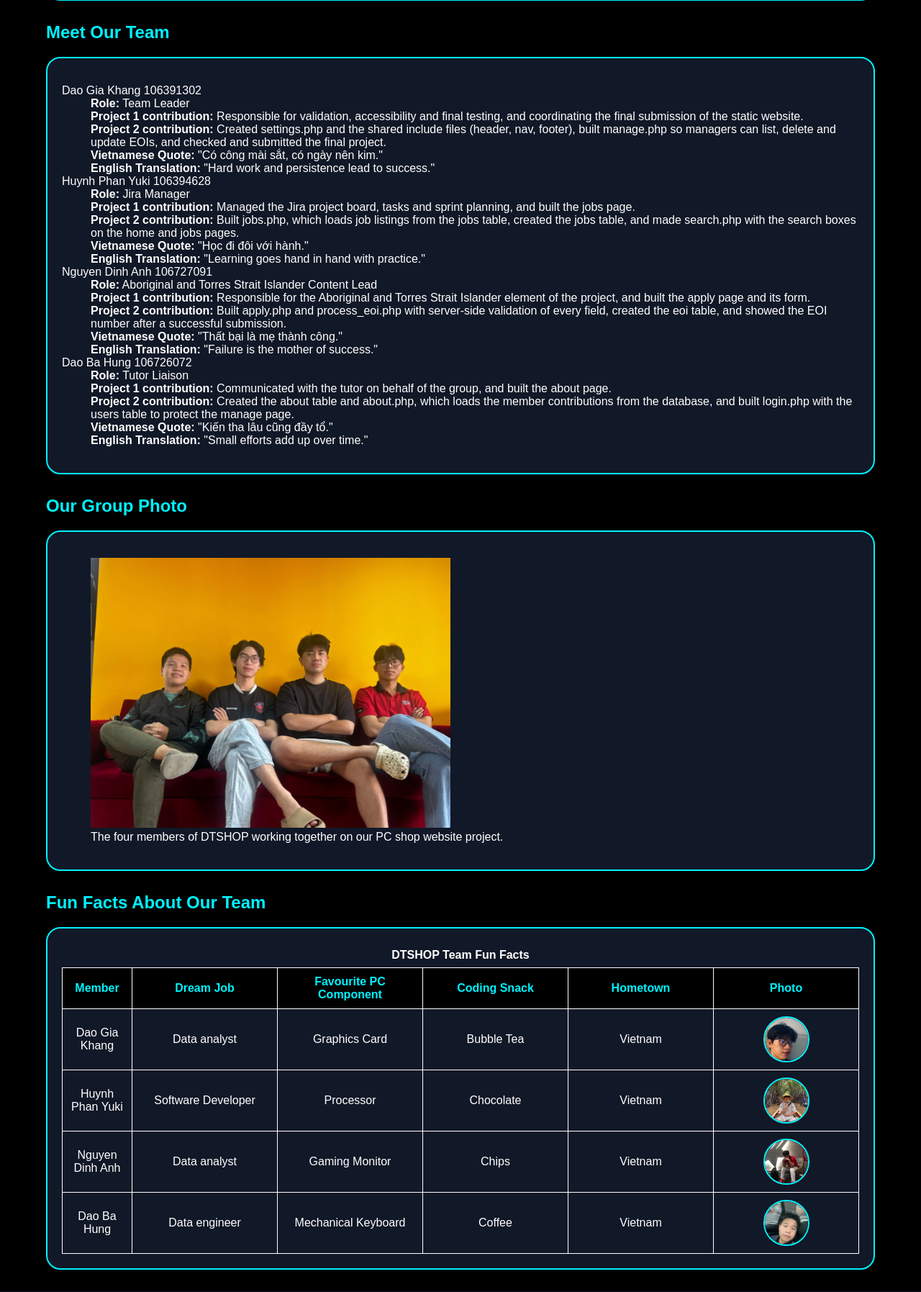
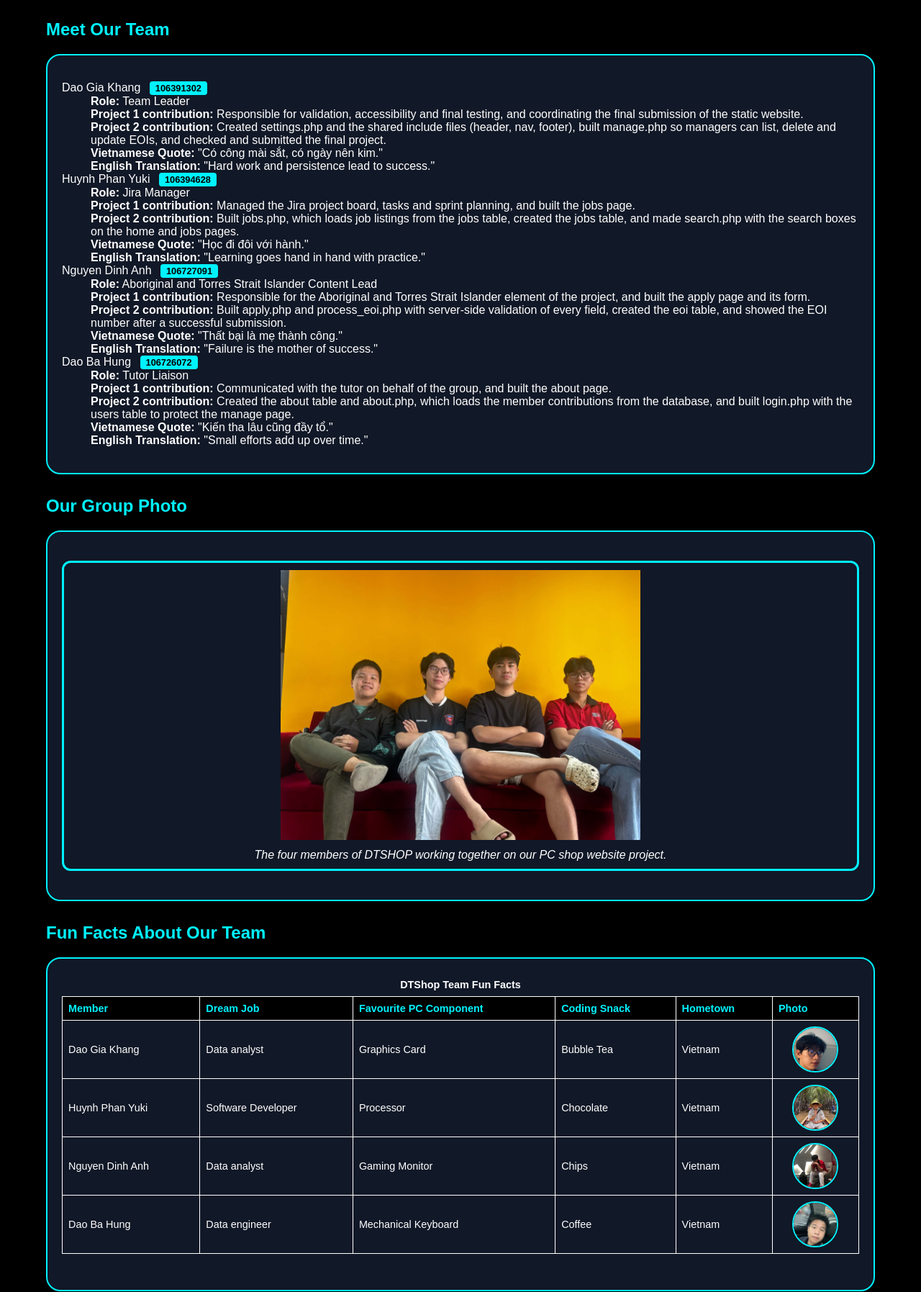
Before and after one commit to reynard-2007/Wilsons_Dream_Team--Project-2, a PHP site: page /about.php in a window 1280 px wide. Shown: the part 611-2406 px from the top of the page at 72% size. Run offline with PHP 8.4, Linux system fonts and the light colour scheme; data comes from the database, SQL or seed files in the repository.

Commit message:
fit header link

```diff
--- a/about.php
+++ b/about.php
@@ -6,6 +6,7 @@ require_once("settings.php");
 $members = [];
 $error = "";
 
+mysqli_report(MYSQLI_REPORT_OFF); // show our own error message instead of a PHP crash if the database is down
 $conn = @mysqli_connect($host, $user, $pwd, $sql_db);
 if (!$conn) {
     $error = "Database connection failed.";
@@ -27,51 +28,24 @@ if (!$conn) {
     mysqli_close($conn);
 }
 ?>
-<!DOCTYPE html>
-<html lang="en">
-
-<head>
-    <meta charset="UTF-8">
-    <meta name="viewport" content="width=device-width, initial-scale=1.0">
-
-    <!-- Fix 1: meta name typo -->
-    <meta name="description" content="Meet the team behind DTSHOP, our PC shop website project.">
-    <meta name="keywords" content="DTSHOP, PC shop, gaming computers, computer hardware">
-    <meta name="author" content="DTSHOP Team">
-
-    <title>About Us - DTSHOP</title>
-
-    <!-- Fix 7: only one favicon -->
-    <link rel="icon" type="image/png" href="images/logo.png">
-    <link rel="stylesheet" href="styles/styles.css">
-</head>
-
-<body>
-
-    <!-- Fix 8: same header structure as the other pages (no extra div.header) -->
-    <header>
-        <a href="index.html"><img src="images/logo.png" alt="DTShop logo - Digital Tech Components" width="200"></a>
-
-        <nav>
-            <ul>
-                <li><a href="index.html">Home</a></li>
-                <li><a href="jobs.html">Jobs</a></li>
-                <li><a href="apply.html">Apply</a></li>
-                <li><a href="about.php" aria-current="page">About</a></li>
-            </ul>
-        </nav>
-    </header>
+<?php
+$page = "about";
+$title = "About Us - DTShop";
+$description = "Meet the team behind DTShop, our PC shop website project.";
+$embedded_css = ".group-list li { margin-bottom: 4px; }";
+require_once __DIR__ . "/inc/header.inc";
+?>
 
     <main>
 
         <!-- 1. Group Name and Class Schedule -->
         <section>
-            <h2>Our Group Information</h2>
+            <h2 style="margin-top: 0;">Our Group Information</h2>
             <!-- Fix 2: closed the > of div.box, and closed </div> -->
             <div class="box">
                 <ul class="group-list">
                     <li>
-                        Group Name: DTSHOP
+                        Group Name: Wilson's dream team
                         <ul>
                             <li>Unit: COS10026 - Web Technology</li>
                             <li>Canvas Group: HCM_ThursdayMorning_01</li>
@@ -143,7 +117,6 @@ if (!$conn) {
         <section>
             <h2>Our Group Photo</h2>
             <div class="box">
-                <!-- Fix 5: img inside figure, with alt -->
                 <figure class="group-photo">
                     <img src="images/photo.png" alt="The four members of DTSHOP together" width="500" height="250">
                     <figcaption>
@@ -159,8 +132,9 @@ if (!$conn) {
         <section>
             <h2>Fun Facts About Our Team</h2>
             <div class="box">
-                <table>
-                    <caption>DTSHOP Team Fun Facts</caption>
+                <div class="table-wrap">
+                <table class="fun-facts">
+                    <caption>DTShop Team Fun Facts</caption>
                     <thead>
                         <tr>
                             <th>Member</th>
@@ -206,41 +180,10 @@ if (!$conn) {
                         </tr>
                     </tbody>
                 </table>
+                </div>
             </div>
         </section>
 
     </main>
 
-    <footer>
-        <div class="footer-columns">
-            <section>
-                <h2>DTShop</h2>
-                <p>Digital Tech Components<br>Professional Technology Store</p>
-            </section>
-
-            <section>
-                <h2>Quick Links</h2>
-                <ul>
-                    <li><a href="index.html">Home</a></li>
-                    <li><a href="jobs.html">Jobs</a></li>
-                    <li><a href="apply.html">Apply</a></li>
-                    <li><a href="about.php">About</a></li>
-                </ul>
-            </section>
-
-            <section>
-                <h2>Project Links</h2>
-                <ul>
-                    <li><a href="https://cos10026wilsondoan.atlassian.net/jira/software/projects/SCRUM/boards/1" title="Jira project">Jira project</a></li>
-                    <li><a href="https://github.com/reynard-2007/COS10026" title="GitHub repository">GitHub repository</a></li>
-                    <li><a href="https://reynard-2007.github.io/Wilsons_Dream_Team/" title="Live website on GitHub Pages">Live website</a></li>
-                    <li><a href="mailto:careers@dtshop.vn" title="Email DTShop">Email DTShop: careers@dtshop.vn</a></li>
-                </ul>
-            </section>
-        </div>
-        <!-- Fix 6: thank-you line moved inside footer -->
-        <p class="copyright">&copy; 2026 DTShop. Thank you for visiting DTSHOP!</p>
-    </footer>
-
-</body>
-</html>
+<?php require_once __DIR__ . "/inc/footer.inc"; ?>
--- a/inc/header.inc
+++ b/inc/header.inc
@@ -20,5 +20,5 @@
 <body>
 <header>
     <a href="index.php"><img src="images/logo.png" alt="DTShop logo - Digital Tech Components" width="200"></a>
-    <?php require_once("nav.inc"); ?>
+    <?php require_once __DIR__ . "/nav.inc"; ?>
 </header>
--- a/styles/styles.css
+++ b/styles/styles.css
@@ -313,21 +326,12 @@ footer li {
     display: block;
     margin: 0 auto;
 }
-table td:first-child,
-table th:first-child {
-    width: 80px;
-    max-width: 80px;
-}
-
-table td, table th {
+/* Fun facts table (about page): add class="fun-facts" to that table */
+.fun-facts td,
+.fun-facts th {
     text-align: center;
     vertical-align: middle;
     padding: 10px 8px;
-}
-
-.box table {
-    width: 100%;
-    table-layout: fixed;
 }
 
 /*---------------------------------jobs---------------------------------- */
@@ -676,3 +680,112 @@ input[type="reset"] {
     color: #374151;
 }
 /*---------------------------------about---------------------------------- */
+
+/* Student ID badge */
+.student-id {
+    display: inline-block;
+    background-color: #00f2fe;
+    color: #000000;
+    padding: 2px 8px;
+    border-radius: 4px;
+    font-size: 0.8rem;
+    font-weight: bold;
+    margin-left: 8px;
+}
+
+/* Group photo with a border */
+.group-photo {
+    border: 3px solid #00f2fe;
+    border-radius: 12px;
+    padding: 10px;
+    margin: 20px 0;
+    text-align: center;
+    background-color: #111827;
+}
+
+.group-photo img {
+    max-width: 100%;
+    height: auto;
+}
+
+.group-photo figcaption {
+    margin-top: 8px;
+    font-style: italic;
+}
+
+/*---------------------------------part 2---------------------------------- */
+
+/* Messages (process_eoi, manage, login) - good contrast on black */
+.error {
+    color: #ff8080;
+    font-weight: bold;
+}
+
+.success {
+    color: #7dffa0;
+    font-weight: bold;
+}
+
+/* Wide tables scroll sideways instead of breaking the page (manage, fun facts) */
+.table-wrap {
+    overflow-x: auto;
+    margin-bottom: 30px;
+}
+
+.table-wrap table {
+    font-size: 0.9rem;
+}
+
+.table-wrap th,
+.table-wrap td {
+    text-align: left;
+    vertical-align: middle;
+    padding: 8px;
+}
+
+/* Status form inside the manage table */
+.table-wrap form {
+    display: flex;
+    align-items: center;
+    gap: 6px;
+    margin: 0;
+}
+
+.table-wrap button {
+    padding: 6px 14px;
+    margin: 0;
+}
+
+/* Filter and delete forms on manage.php */
+.manage-form {
+    display: flex;
+    flex-wrap: wrap;
+    align-items: center;
+    gap: 10px;
+    margin-bottom: 15px;
+}
+
+.manage-form label {
+    margin: 0;
+}
+
+/* Login form (login.php): add class="login-form" to the form */
+.login-form {
+    max-width: 400px;
+    margin: 30px auto;
+    padding: 25px;
+    background-color: #111827;
+    border: 2px solid #00f2fe;
+    border-radius: 20px;
+}
+
+.login-form label,
+.login-form input {
+    display: block;
+    width: 100%;
+    margin: 5px 0;
+}
+
+.login-form button {
+    margin-top: 15px;
+}
```
Also changed, not shown: other parts of styles/styles.css (+50 -37 lines), apply.php (+13 -2 lines), index.php (+8 -19 lines), jobs.php (+7 -29 lines), process_eoi.php (+5 -5 lines).
